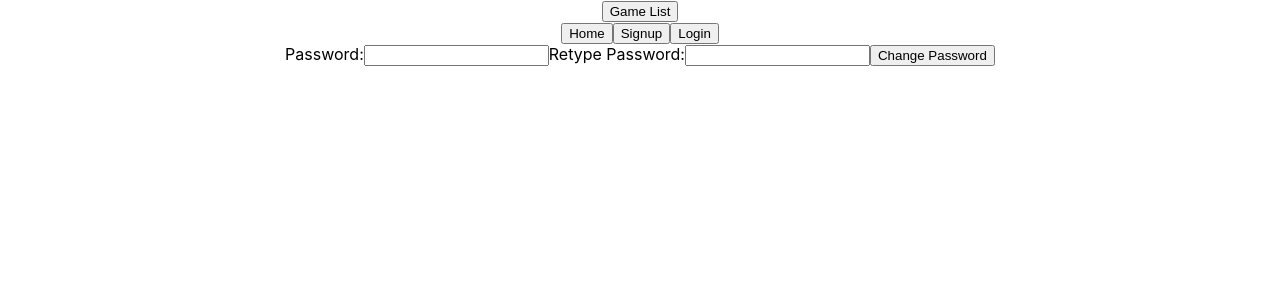
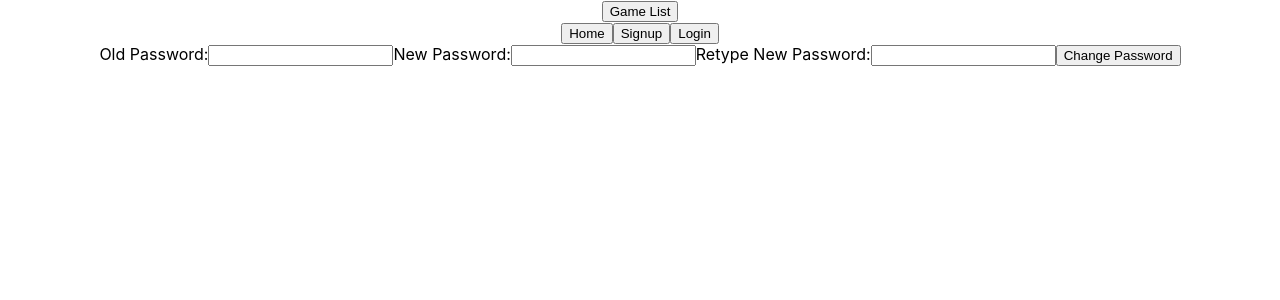
Before and after one commit to EduaCan/gameboard-friends-client, a React (Create React App) app: page /changepassword in a window 1280 px wide. Shown: the top 300 px of the page. Built offline with nearby package versions, Linux system fonts and the light colour scheme; no server answers.

Commit message:
added functionality Change Password, working & checked

```diff
--- a/src/pages/ChangePassword.jsx
+++ b/src/pages/ChangePassword.jsx
@@ -1,24 +1,61 @@
 import { useState } from "react";
+import { useNavigate } from "react-router-dom"
+
+import { useContext } from "react"
+import { AuthContext } from "../context/auth.context";
+import { changePasswordService } from "../services/auth.service";
 
 
 function ChangePassword() {
 
+  const { authenticaUser } = useContext(AuthContext)
+  const navigate = useNavigate()
+
+
+    const [oldPassword, setOldPassword] = useState("");
     const [password, setPassword] = useState("");
     const [password2, setPassword2] = useState("");
     const [errorMessage, setErrorMessage] = useState("")
 
+    const handleOldPasswordChange = (event) => setOldPassword(event.target.value);
     const handlePasswordChange = (event) => setPassword(event.target.value);
     const handlePassword2Change = (event) => setPassword2(event.target.value);
 
 
     const handleChangePassword = async (event) => {
         event.preventDefault();
+
+        const newPassword = {
+          oldPassword: oldPassword,
+          password: password,
+          password2: password2,
+        }
+        try {
+            await changePasswordService(newPassword)
+            navigate("/profile")
+        } catch (error) {
+          if (error.response && error.response.status === 400) {
+            // si el error es de tipo 400 me quedo en el componente y muestro el mensaje de error
+            setErrorMessage(error.response.data.errorMessage)
+          } else {
+            // si el error es otro (500) entonces si redirecciono a /error
+            navigate("/error")
+          }
+        }
     }
 
   return (
     <div>
         <form onSubmit={handleChangePassword}>
-        <label>Password:</label>
+        <label>Old Password:</label>
+        <input
+          type="password"
+          name="oldpassword"
+          value={oldPassword}
+          onChange={handleOldPasswordChange}
+        />
+
+        <label>New Password:</label>
         <input
           type="password"
           name="password"
@@ -26,7 +63,7 @@ function ChangePassword() {
           onChange={handlePasswordChange}
         />
 
-        <label>Retype Password:</label>
+        <label>Retype New Password:</label>
         <input
           type="password"
           name="password2"
@@ -36,7 +73,7 @@ function ChangePassword() {
 
         <button type="submit">Change Password</button>
 
-        {/* {errorMessage !== "" && <p>{errorMessage}</p>} */}
+        {errorMessage !== "" && <p>{errorMessage}</p>}
       </form>
     </div>
   )
--- a/src/services/auth.service.js
+++ b/src/services/auth.service.js
@@ -12,9 +12,14 @@ const verifyService = () => {
   return service.get("/auth/verify")
 }
 
+const changePasswordService = (newPassword) => {
+  return service.patch("/auth/newpassword", newPassword)
+}
+
 
 export {
   signupService,
   loginService,
-  verifyService
+  verifyService,
+  changePasswordService
 }
```
